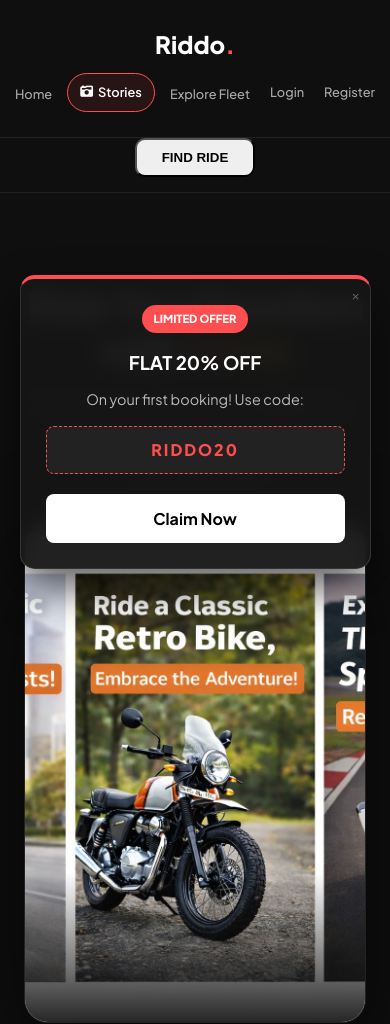
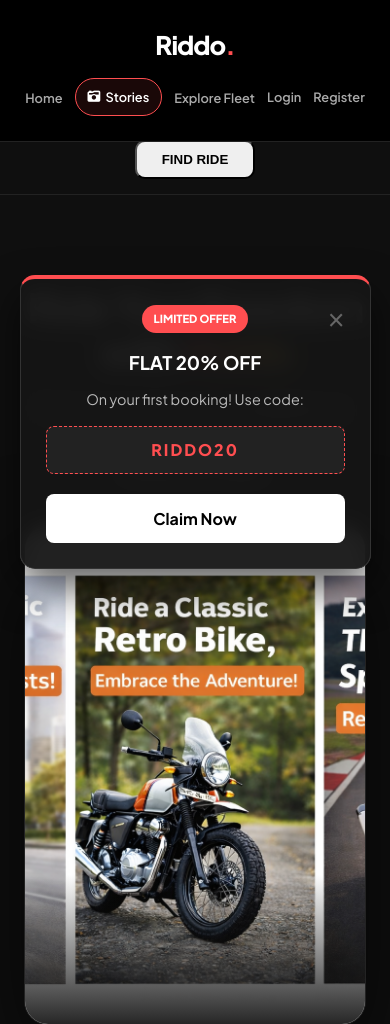
Before and after one commit to aniketkokate652-create/Rental-Bike, a Flask app: page / in a window 390 px wide. Shown: the top 1024 px of the page. Run offline with Flask 3, Linux system fonts and the light colour scheme; parts of the project's set-up code (start-up, migrations or seed data) failed here and were passed over.

Commit message:
resolve auth_bp syntax error and finalize mobile responsiveness

```diff
--- a/static/css/style.css
+++ b/static/css/style.css
@@ -52,11 +52,12 @@ body {
   -webkit-text-fill-color: transparent;
 }
 
-/* --- Navbar --- */
+/* --- Navbar: Optimized for Logo Clarity --- */
 .navbar {
   position: fixed;
-  top: 0; width: 100%;
-  background: var(--dark);
+  top: 0;
+  width: 100%;
+  background: #000;
   border-bottom: 1px solid #222;
   z-index: 1050;
   padding: 15px 0;
@@ -69,10 +70,11 @@ body {
 }
 
 .logo {
-  font-size: 1.5rem;
+  font-size: 1.8rem; /* Prominent Logo */
   font-weight: 800;
-  color: var(--white);
+  color: #fff;
   text-decoration: none;
+  letter-spacing: -1px;
 }
 
 .logo span { color: var(--primary); }
@@ -87,25 +89,18 @@ body {
 .nav-links a {
   color: var(--text-muted);
   text-decoration: none;
-  font-weight: 500;
+  font-weight: 600;
+  font-size: 0.95rem;
   transition: var(--transition);
 }
 
 .nav-links a:hover { color: var(--primary); }
 
-/* --- Hero Section --- */
+/* --- Hero Section (Home) --- */
 .hero-section {
   padding: 120px 0 80px;
   background: var(--dark);
   text-align: center;
-}
-
-.hero-title {
-  font-size: clamp(2.5rem, 6vw, 4.5rem);
-  font-weight: 800;
-  letter-spacing: -2px;
-  line-height: 1.1;
-  margin-bottom: 20px;
 }
 
 .hero-bezel {
@@ -195,12 +204,13 @@ body {
 .offer-content {
   background: rgba(22, 22, 22, 0.95);
   border: 1px solid #333;
-  border-top: 4px solid #ff4e50;
+  border-top: 4px solid var(--primary);
   border-radius: 15px;
   padding: 25px;
   color: white;
   backdrop-filter: blur(10px);
   text-align: center;
+  position: relative;
   box-shadow: 0 20px 40px rgba(0,0,0,0.6);
 }
 
@@ -208,48 +218,67 @@ footer { margin-top: auto; }
 
 /* --- MOBILE SPECIFIC CHANGES --- */
 @media (max-width: 768px) {
-  /* Fix Search Header visibility */
-  .search-header-mobile {
-    height: auto !important;
-    min-height: 80px;
-    padding: 15px 0 !important;
+  /* Fix Logo and Nav Overlap */
+  .nav-container {
+    flex-direction: column;
+    gap: 12px;
+    padding: 10px 0;
   }
 
-  /* Fix Search Form wrapping */
-  .search-form-mobile {
-    flex-direction: column !important;
-    gap: 10px !important;
-  }
-
-  .offer-popup {
-      z-index: 10000 !important; /* Higher than sticky nav and search */
-    }
-  .nav-container {
-    flex-direction: column;
-    gap: 10px;
-    padding: 10px 0;
-  }
+  .logo { font-size: 1.6rem; }
 
   .nav-links {
     flex-wrap: wrap;
     justify-content: center;
-    gap: 10px;
+    gap: 12px;
   }
 
-  .nav-links a {
-    font-size: 0.8rem;
-    padding: 5px;
+  .nav-links a { font-size: 0.8rem; }
+
+  /* Search Visibility Fix */
+  .search-header-mobile {
+    height: auto !important;
+    min-height: 80px;
+    padding: 15px 10px !important;
+    position: sticky;
+    top: 100px; /* Adjusted for stacked nav */
+  }
+
+  .search-form-mobile {
+    flex-direction: column !important;
+    gap: 12px !important;
+    width: 100% !important;
+  }
+
+  /* Popup Mobile Fix */
+  .offer-popup {
+    z-index: 10000 !important;
+    width: 90%;
+    left: 5%;
+    right: 5% !important;
+    top: 50%;
+    transform: translateY(-50%);
+    opacity: 0;
+    pointer-events: none;
+  }
+
+  .offer-popup.active {
+    opacity: 1;
+    pointer-events: auto;
+    right: 5% !important;
+  }
+
+  /* Large Close Button for Thumbs */
+  .offer-content button {
+    padding: 15px;
+    font-size: 1.8rem;
+    position: absolute;
+    top: 5px;
+    right: 5px;
+    z-index: 10001 !important;
   }
 
   .hero-bezel { height: 350px; }
-
-  .offer-popup {
-    width: 90%;
-    left: 5%;
-    right: 5%;
-    top: 50%;
-    transform: translateY(-50%);
-  }
 }
 
 @keyframes fadeIn {
--- a/templates/index.html
+++ b/templates/index.html
@@ -8,7 +8,6 @@
                 <i class="fa-solid fa-magnifying-glass" style="color: #ff4e50;"></i>
                 <input type="text" id="bike-search" name="q" autocomplete="off" autofocus placeholder="Start typing to find your ride..."
                     style="width: 100%; background: transparent; border: none; color: white; outline: none; padding: 12px; font-size: 0.95rem;">
-
                 <div id="suggestions" style="position: absolute; top: 100%; left: 0; width: 100%; background: #222; border: 1px solid #444; z-index: 100; display: none; border-radius: 0 0 12px 12px; max-height: 200px; overflow-y: auto;"></div>
             </div>
             <button type="submit" class="btn btn-primary" style="padding: 10px 25px; border-radius: 10px; white-space: nowrap; font-weight: 700;">
@@ -171,18 +170,21 @@
         const popup = document.getElementById('offerPopup');
         if (popup) {
             popup.classList.remove('active');
+            // Remove from view after animation to ensure it doesn't block touch
+            setTimeout(() => { popup.style.display = 'none'; }, 600);
         }
     }
-    function closePopup() {
-    const popup = document.getElementById('offerPopup');
-    if (popup) {
-        // Remove the active class to trigger the CSS transition
-        popup.classList.remove('active');
-        // Optional: Hide display after transition to ensure it doesn't block clicks
-        setTimeout(() => {
-            popup.style.display = 'none';
-        }, 600);
-    }
-}
+
+    // Autofocus
+    window.onload = function() {
+        document.getElementById('bike-search').focus();
+    };
+
+    window.addEventListener('load', function() {
+        setTimeout(function() {
+            const popup = document.getElementById('offerPopup');
+            if (popup) { popup.classList.add('active'); }
+        }, 2000);
+    });
 </script>
 {% endblock %}
```
Also changed, not shown: other parts of static/css/style.css (+28 -14 lines), auth_bp.py (+3 -4 lines).
